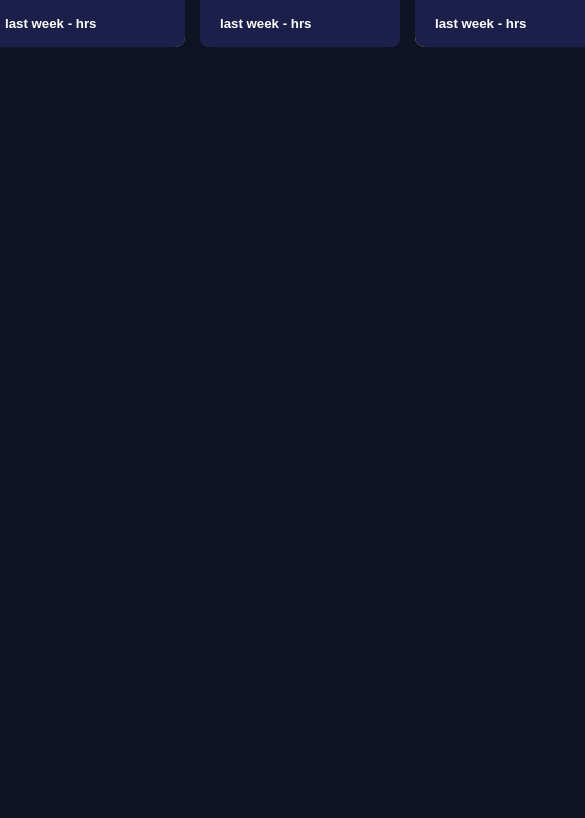
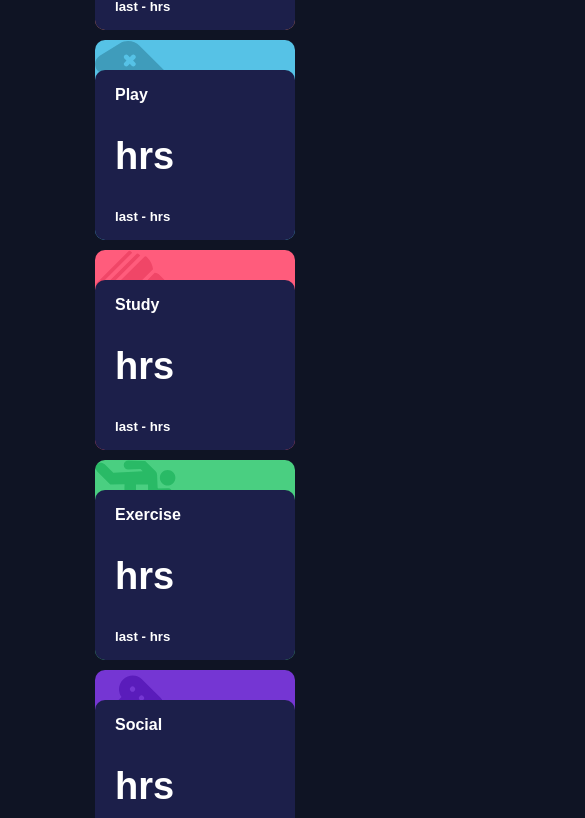
Before and after one commit to zviadbarbakadze/time-tracking-dashboard, a plain HTML site: page index.html in a window 390 px wide. Shown: the part 580-1398 px from the top of the page, 585 px wide, since content can reach past the window. Before the commit the page ends 844 px from the top, so only its background shows below. Drawn offline with Linux system fonts and the light colour scheme.

Commit message:
made responsive

```diff
--- a/index.html
+++ b/index.html
@@ -32,7 +32,7 @@
       <div class="work">
         <h4 class="work-text">Work</h4>
         <h2 class="current-hours-text"><span class="datainfo1"></span>hrs</h2>
-        <h5 class="lat-hours-text">last week - <span class="datainfo"></span>hrs</h5>
+        <h5 class="lat-hours-text">last  - <span class="datainfo"></span>hrs</h5>
 
       </div>
     </div>
@@ -40,7 +40,7 @@
       <div class="work">
         <h4 class="work-text">Play</h4>
         <h2 class="current-hours-text"><span class="datainfo currentinfoplay"></span>hrs</h2>
-        <h5 class="lat-hours-text">last week - <span class="datainfo previousinfoplay"></span>hrs</h5>
+        <h5 class="lat-hours-text">last  - <span class="datainfo previousinfoplay"></span>hrs</h5>
 
       </div>
     </div>
@@ -48,7 +48,7 @@
       <div class="work">
         <h4 class="work-text">Study</h4>
         <h2 class="current-hours-text"><span class="datainfo1 currentstudy"></span>hrs</h2>
-        <h5 class="lat-hours-text">last week - <span class="datainfo previousstudy"></span>hrs</h5>
+        <h5 class="lat-hours-text">last  - <span class="datainfo previousstudy"></span>hrs</h5>
 
       </div>
     </div>
@@ -56,7 +56,7 @@
       <div class="work">
         <h4 class="work-text">Exercise</h4>
         <h2 class="current-hours-text"><span class="datainfo1 currentexercise"></span>hrs</h2>
-        <h5 class="lat-hours-text">last week - <span class="datainfo previousexercise"></span>hrs</h5>
+        <h5 class="lat-hours-text">last  - <span class="datainfo previousexercise"></span>hrs</h5>
 
       </div>
     </div>
@@ -64,7 +64,7 @@
       <div class="work">
         <h4 class="work-text">Social</h4>
         <h2 class="current-hours-text"><span class="datainfo1 currentsocial"></span>hrs</h2>
-        <h5 class="lat-hours-text">last week - <span class="datainfo previoussocial"></span>hrs</h5>
+        <h5 class="lat-hours-text">last  - <span class="datainfo previoussocial"></span>hrs</h5>
 
       </div>
     </div>
@@ -72,7 +72,7 @@
       <div class="work">
         <h4 class="work-text">Self care</h4>
         <h2 class="current-hours-text"><span class="datainfo1 currentselfcare"></span>hrs</h2>
-        <h5 class="lat-hours-text">last week - <span class="datainfo previouselfcare"></span>hrs</h5>
+        <h5 class="lat-hours-text">last - <span class="datainfo previouselfcare"></span>hrs</h5>
 
       </div>
     </div>
--- a/style.css
+++ b/style.css
@@ -5,7 +5,8 @@
     font-family: sans-serif;
 }
 body{
-
+    min-height: 100vh;
+    display: grid;
     background-color: hsl(226, 43%, 10%);
 
 }
@@ -14,17 +15,25 @@ body{
    grid-template-columns: auto auto auto auto;
    gap:10px;
    width:850px;
-   position:absolute;
-   top:50%;
-   left:50%;
-   transform:translate(-50%,-50%);
+  margin:auto;
+}
+@media(max-width:820px){
+    .grid-container{
+        display: grid;
+       width: 50%;
+        grid-template-columns: auto;
+
+        justify-content: center;
+    }
+
+}
 
 
 
 
 
 
-}
+
 
 .grid-item1{
     width: 200px;
@@ -59,7 +68,7 @@ body{
     background-color: hsl(348, 100%, 68%);
     position: relative;
     border-radius: 10px;
-    grid-column-start: 4;
+
 }
 .grid-item5{
     background: url(./images/icon-exercise.svg) no-repeat;
@@ -68,7 +77,7 @@ body{
     background-color: hsl(145, 58%, 55%);
     position: relative;
     border-radius: 10px;
-    grid-column-start: 2;
+
 
 
 }
```
